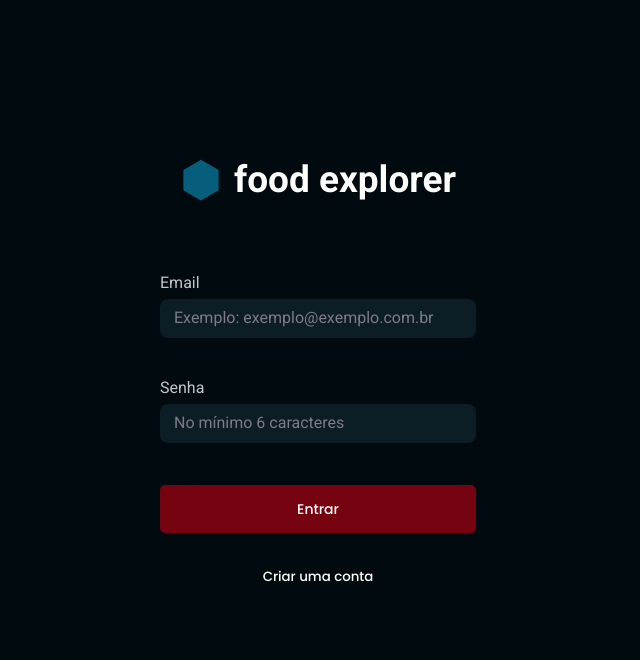
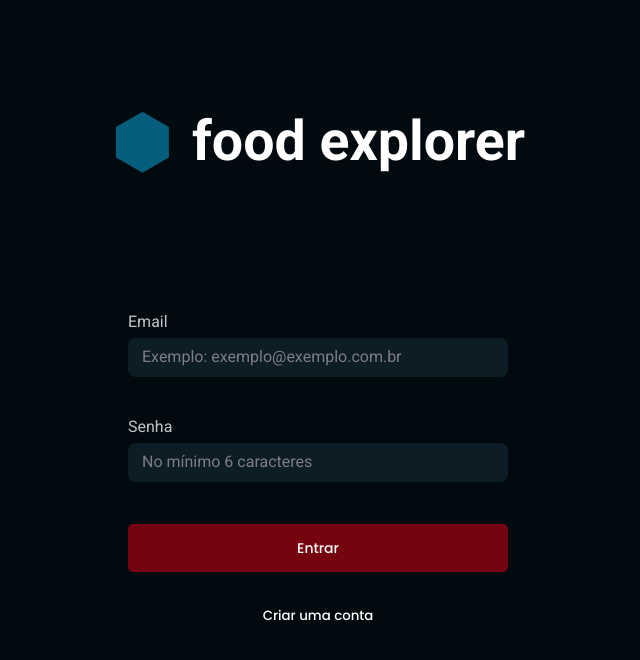
Before and after one commit to rovedabr/FrontEnd_FoodExplorer, a React (Vite) app: page / in a window 1280 px wide. Shown: the top 660 px of the page, without its empty margins (322-962 px from the left). Built offline with nearby package versions, Linux system fonts and the light colour scheme.

Commit message:
Página de SignIn - Tablet ok

```diff
--- a/src/Components/Footer/styles.js
+++ b/src/Components/Footer/styles.js
@@ -1,6 +1,6 @@
 import styled from "styled-components";
 
-export const Container = styled.div`
+export const Container = styled.footer`
 width: 100%;
 height: 7.7rem;
 
--- a/src/Components/Input/styles.js
+++ b/src/Components/Input/styles.js
@@ -2,7 +2,6 @@ import styled from "styled-components";
 
 export const Container = styled.div`
   width: 100%;
-
   background-color: ${({theme}) => theme.DARK.DARK_900};
 
   display: flex;
--- a/src/Pages/SignIn/styles.js
+++ b/src/Pages/SignIn/styles.js
@@ -54,4 +54,28 @@ export const Form = styled.div`
 
   }
 
+  @media only screen and (min-width: 768px){
+    display: flex;
+    flex-direction: column;
+    align-items: center;
+
+    width: 60rem;
+    margin: 12rem auto;
+
+    > .brand {
+      transform: scale(1.5);
+      margin-bottom: 15rem;
+    }
+
+    > label input {
+      width: 38rem;
+    }
+
+    > button {
+      width: 38rem;
+      margin-bottom: 3.2rem auto 2.5rem auto;
+    }
+
+  }
+
 `;
```
